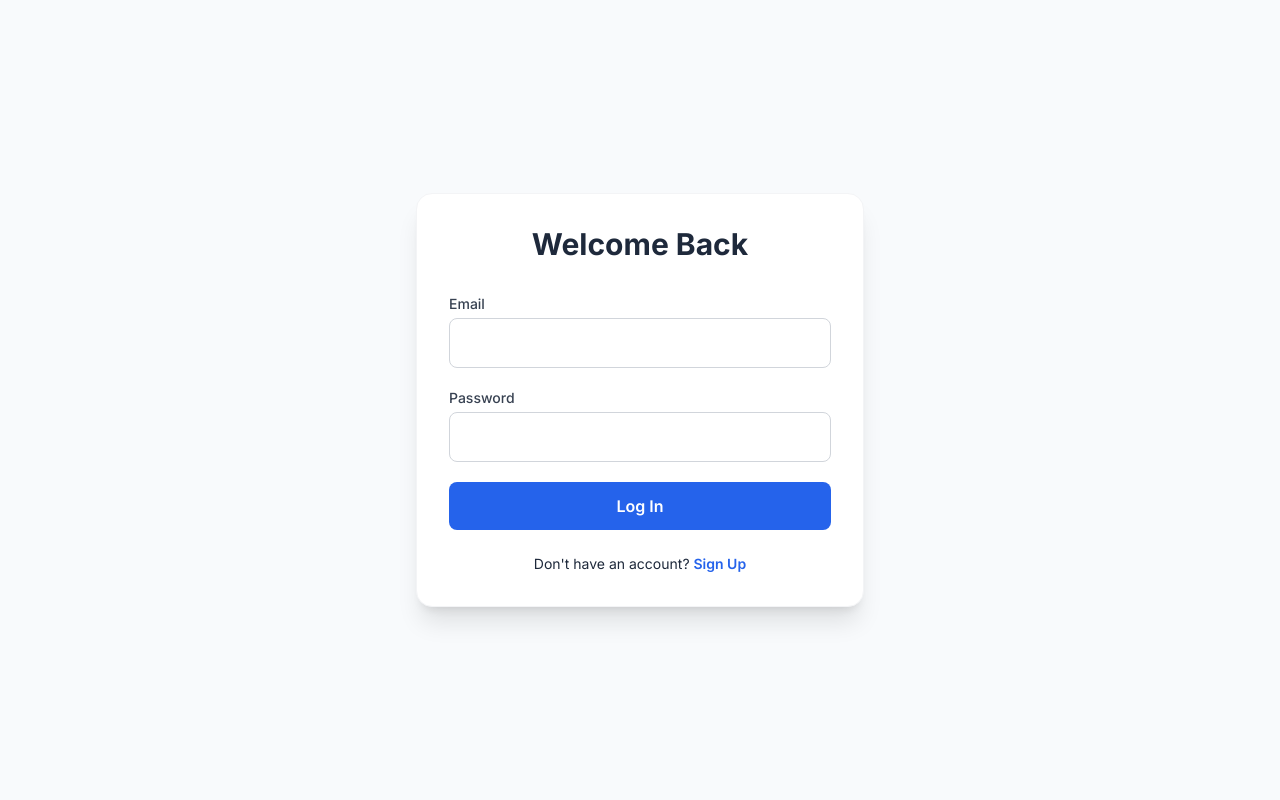
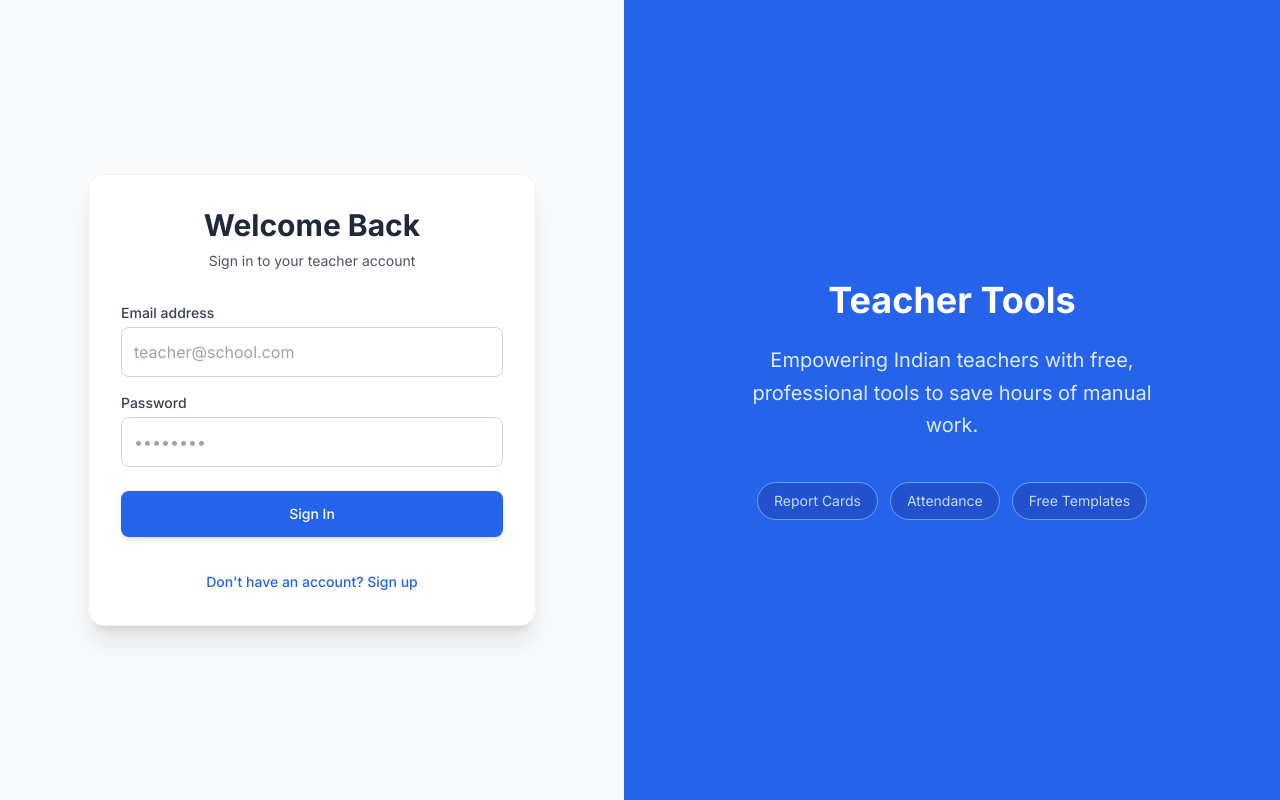
Before and after one commit to mdimtishal-creator/teacher-tools, a React (Vite) app: page /login in a window 1280 px wide. Built offline with nearby package versions, Linux system fonts and the light colour scheme; no server answers.

Commit message:
Update Login.jsx

```diff
--- a/src/pages/Login.jsx
+++ b/src/pages/Login.jsx
@@ -1,6 +1,5 @@
 import { useState } from 'react'
 import { supabase } from '../lib/supabase'
-import { useNavigate } from 'react-router-dom'
 
 export default function Login() {
   const [email, setEmail] = useState('')
@@ -8,7 +7,6 @@ export default function Login() {
   const [loading, setLoading] = useState(false)
   const [isSignUp, setIsSignUp] = useState(false)
   const [message, setMessage] = useState({ type: '', text: '' })
-  const navigate = useNavigate()
 
   const handleAuth = async (e) => {
     e.preventDefault()
@@ -28,48 +26,92 @@ export default function Login() {
       if (error) {
         setMessage({ type: 'error', text: error.message })
       } else {
-        navigate('/dashboard')
+        setMessage({ type: 'success', text: 'Login successful! Dashboard coming next...' })
       }
     }
     setLoading(false)
   }
 
   return (
-    <div className="min-h-screen flex items-center justify-center bg-secondary px-4">
-      <div className="bg-white p-8 rounded-2xl shadow-xl w-full max-w-md border border-gray-100">
-        <div className="text-center mb-8">
-          <h2 className="text-3xl font-bold text-dark mb-2">
+    <div className="min-h-screen flex">
+      {/* Left Side - Form */}
+      <div className="flex-1 flex items-center justify-center px-4 sm:px-6 lg:px-8 bg-gray-50">
+        <div className="max-w-md w-full space-y-8 bg-white p-8 rounded-2xl shadow-xl border border-gray-100">
+
+          <div>
+            <h2 className="text-center text-3xl font-extrabold text-dark">
               {isSignUp ? 'Create Account' : 'Welcome Back'}
             </h2>
+            <p className="mt-2 text-center text-sm text-gray-600">
+              {isSignUp ? 'Join to manage your school easily' : 'Sign in to your teacher account'}
+            </p>
           </div>
 
           {message.text && (
-          <div className={`p-3 rounded mb-4 text-sm ${message.type === 'error' ? 'bg-red-50 text-red-600' : 'bg-green-50 text-green-600'}`}>
+            <div className={`p-3 rounded text-sm ${message.type === 'error' ? 'bg-red-50 text-red-600' : 'bg-green-50 text-green-600'}`}>
               {message.text}
             </div>
           )}
 
-        <form onSubmit={handleAuth} className="space-y-5">
+          <form className="mt-8 space-y-6" onSubmit={handleAuth}>
+            <div className="space-y-4">
               <div>
-            <label className="block text-sm font-medium text-gray-700 mb-1">Email</label>
-            <input type="email" value={email} onChange={(e) => setEmail(e.target.value)} required className="w-full px-4 py-3 border border-gray-300 rounded-lg focus:outline-none focus:ring-2 focus:ring-primary" />
+                <label className="block text-sm font-medium text-gray-700 mb-1">Email address</label>
+                <input
+                  type="email"
+                  required
+                  value={email}
+                  onChange={(e) => setEmail(e.target.value)}
+                  className="appearance-none block w-full px-3 py-3 border border-gray-300 placeholder-gray-400 text-gray-900 rounded-lg focus:outline-none focus:ring-2 focus:ring-primary focus:border-transparent transition"
+                  placeholder="teacher@school.com"
+                />
               </div>
               <div>
                 <label className="block text-sm font-medium text-gray-700 mb-1">Password</label>
-            <input type="password" value={password} onChange={(e) => setPassword(e.target.value)} required className="w-full px-4 py-3 border border-gray-300 rounded-lg focus:outline-none focus:ring-2 focus:ring-primary" />
+                <input
+                  type="password"
+                  required
+                  value={password}
+                  onChange={(e) => setPassword(e.target.value)}
+                  className="appearance-none block w-full px-3 py-3 border border-gray-300 placeholder-gray-400 text-gray-900 rounded-lg focus:outline-none focus:ring-2 focus:ring-primary focus:border-transparent transition"
+                  placeholder="••••••••"
+                />
+              </div>
             </div>
 
-          <button type="submit" disabled={loading} className="w-full bg-primary text-white py-3 px-4 rounded-lg font-semibold hover:bg-blue-700 disabled:opacity-50">
-            {loading ? 'Please wait...' : (isSignUp ? 'Sign Up' : 'Log In')}
+            <button
+              type="submit"
+              disabled={loading}
+              className="w-full flex justify-center py-3 px-4 border border-transparent text-sm font-medium rounded-lg text-white bg-primary hover:bg-blue-700 focus:outline-none focus:ring-2 focus:ring-offset-2 focus:ring-primary disabled:opacity-50 transition-colors shadow-md"
+            >
+              {loading ? 'Please wait...' : (isSignUp ? 'Sign Up' : 'Sign In')}
             </button>
           </form>
 
-        <p className="mt-6 text-center text-sm">
-          {isSignUp ? 'Already have an account? ' : "Don't have an account? "}
-          <button onClick={() => { setIsSignUp(!isSignUp); setMessage({type:'', text:''}) }} className="text-primary font-semibold hover:underline">
-            {isSignUp ? 'Log In' : 'Sign Up'}
+          <div className="text-center">
+            <button
+              onClick={() => { setIsSignUp(!isSignUp); setMessage({ type: '', text: '' }) }}
+              className="text-sm font-medium text-primary hover:text-blue-800"
+            >
+              {isSignUp ? 'Already have an account? Sign in' : "Don't have an account? Sign up"}
             </button>
+          </div>
+        </div>
+      </div>
+
+      {/* Right Side - Branding (Desktop Only) */}
+      <div className="hidden lg:flex lg:flex-1 bg-primary items-center justify-center p-12 relative overflow-hidden">
+        <div className="relative z-10 text-center">
+          <h1 className="text-4xl font-bold text-white mb-6">Teacher Tools</h1>
+          <p className="text-xl text-blue-100 max-w-md mx-auto leading-relaxed">
+            Empowering Indian teachers with free, professional tools to save hours of manual work.
           </p>
+          <div className="mt-10 flex flex-wrap justify-center gap-3 text-blue-200">
+            <span className="px-4 py-2 border border-blue-400 rounded-full text-sm bg-blue-800/50">Report Cards</span>
+            <span className="px-4 py-2 border border-blue-400 rounded-full text-sm bg-blue-800/50">Attendance</span>
+            <span className="px-4 py-2 border border-blue-400 rounded-full text-sm bg-blue-800/50">Free Templates</span>
+          </div>
+        </div>
       </div>
     </div>
   )
```
Lines whose indentation alone changed are shown as unchanged.
